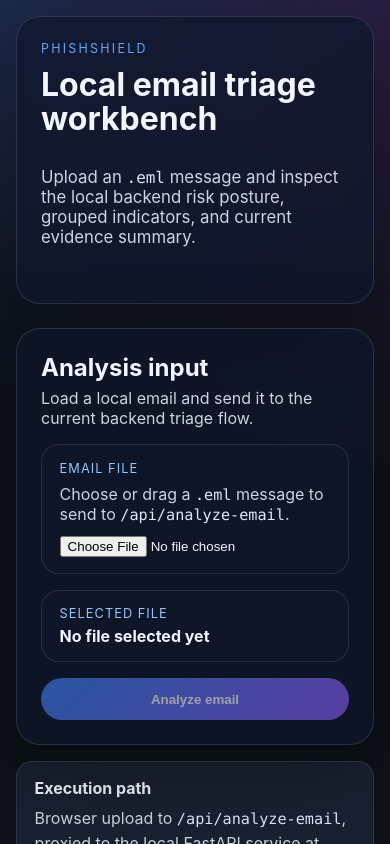
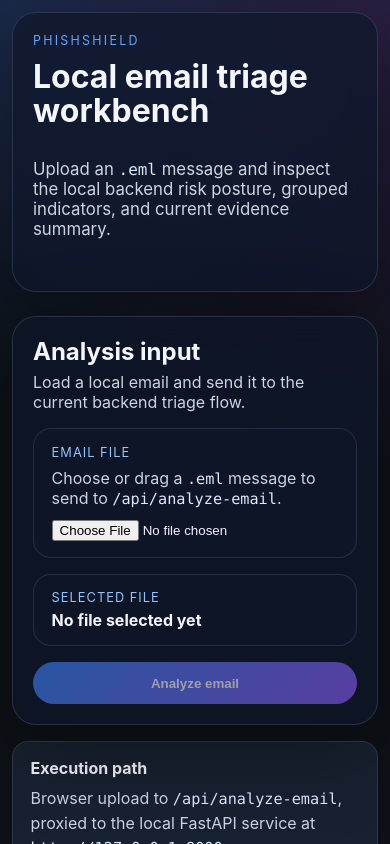
Before and after one commit to josenieto/PhishShield, a React (Vite) app in the folder frontend/: page / in a window 390 px wide. Shown: the top 844 px of the page. Built offline with nearby package versions, Linux system fonts and the light colour scheme.

Commit message:
fix(frontend): Prevent narrow viewport result overflow.
- Allow findings and category content to wrap within mobile panels.
- Reduce narrow-screen shell spacing and constrain workbench widths.
- Preserve input-first and analysis-ready responsive ordering.

```diff
--- a/frontend/src/styles.css
+++ b/frontend/src/styles.css
@@ -11,6 +11,7 @@
 body {
   margin: 0;
   min-height: 100vh;
+  overflow-x: hidden;
   background:
     radial-gradient(circle at top left, rgba(59, 130, 246, 0.2), transparent 30%),
     radial-gradient(circle at top right, rgba(168, 85, 247, 0.18), transparent 35%),
@@ -24,6 +25,7 @@
 
 .workbench-shell {
   width: min(1480px, 100%);
+  max-width: 100%;
   margin: 0 auto;
   display: grid;
   gap: 1.5rem;
@@ -753,6 +755,12 @@
   margin-bottom: 0.9rem;
 }
 
+.finding-category-header > div,
+.finding-content,
+.finding-header-row {
+  min-width: 0;
+}
+
 .finding-category-header h3 {
   margin: 0;
   font-size: 0.98rem;
@@ -863,6 +871,8 @@
 .finding-item strong {
   display: block;
   margin: 0;
+  overflow-wrap: anywhere;
+  word-break: break-word;
 }
 
 .finding-category-copy {
@@ -961,11 +971,12 @@
 
 @media (max-width: 720px) {
   .app-shell {
-    padding: 1rem;
+    width: 100%;
+    padding: 0.75rem;
   }
 
   .hero-card {
-    padding: 1.5rem;
+    padding: 1.25rem;
   }
 
   .findings-panel,
```
